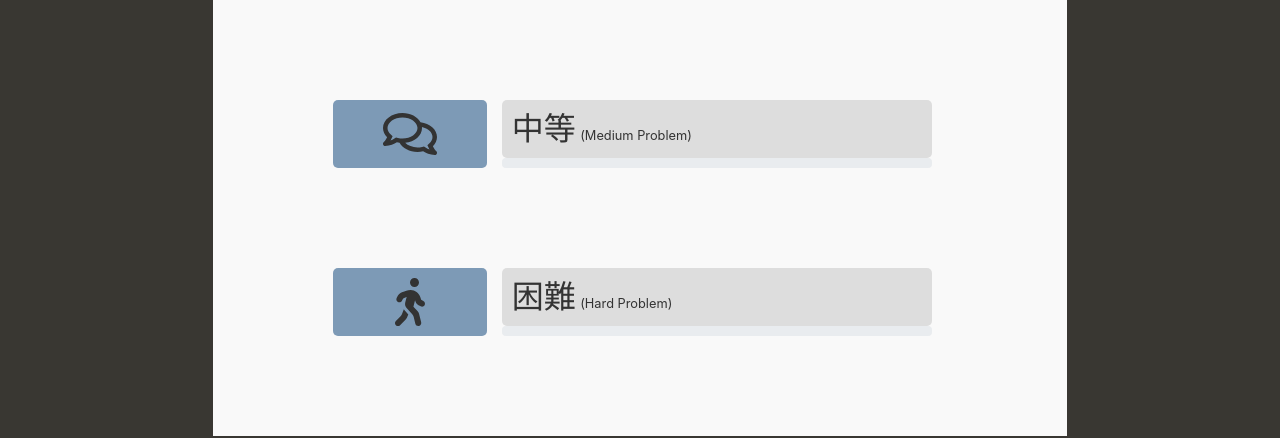
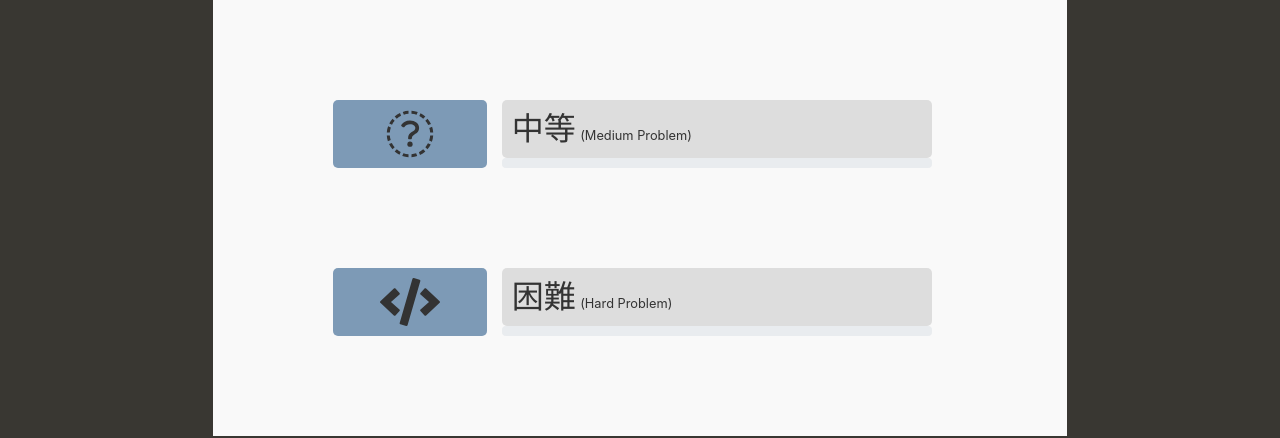
Before and after one commit to catxcoders/catxcoders.github.io, a Jekyll site: the page built from posts/index.html, in a window 1280 px wide. Shown: the part 252-690 px from the top of the page. Built offline with Jekyll 4.4.1, drawn with Linux system fonts in a browser that asks for light colours; nearby versions of some CDN libraries.

Commit message:
Fix categories index.html

```diff
--- a/posts/index.html
+++ b/posts/index.html
@@ -2,10 +2,10 @@
 layout: home_category
 ---
 
-{% include post-overview-page/category-box.html title="簡易" icon="fas fa-code" description="(Easy Problem)" name="progress-cs" type="easy"%}
+{% include post-overview-page/category-box.html title="簡易" icon="fas fa-code" description="(Easy Problem)" name="progress-easy" type="easy"%}
 
-{% include post-overview-page/category-box.html title="中等" icon="far fa-comments" description="(Medium Problem)" name="progress-nlp" type="medium"%}
+{% include post-overview-page/category-box.html title="中等" icon="far fa-code" description="(Medium Problem)" name="progress-medium" type="medium"%}
 
-{% include post-overview-page/category-box.html title="困難" icon="fas fa-walking" description="(Hard Problem)" name="progress-jpstudy" type="hard"%}
+{% include post-overview-page/category-box.html title="困難" icon="fas fa-code" description="(Hard Problem)" name="progress-hard" type="hard"%}
 
 {% include script/post-overview-page.html %}
```
